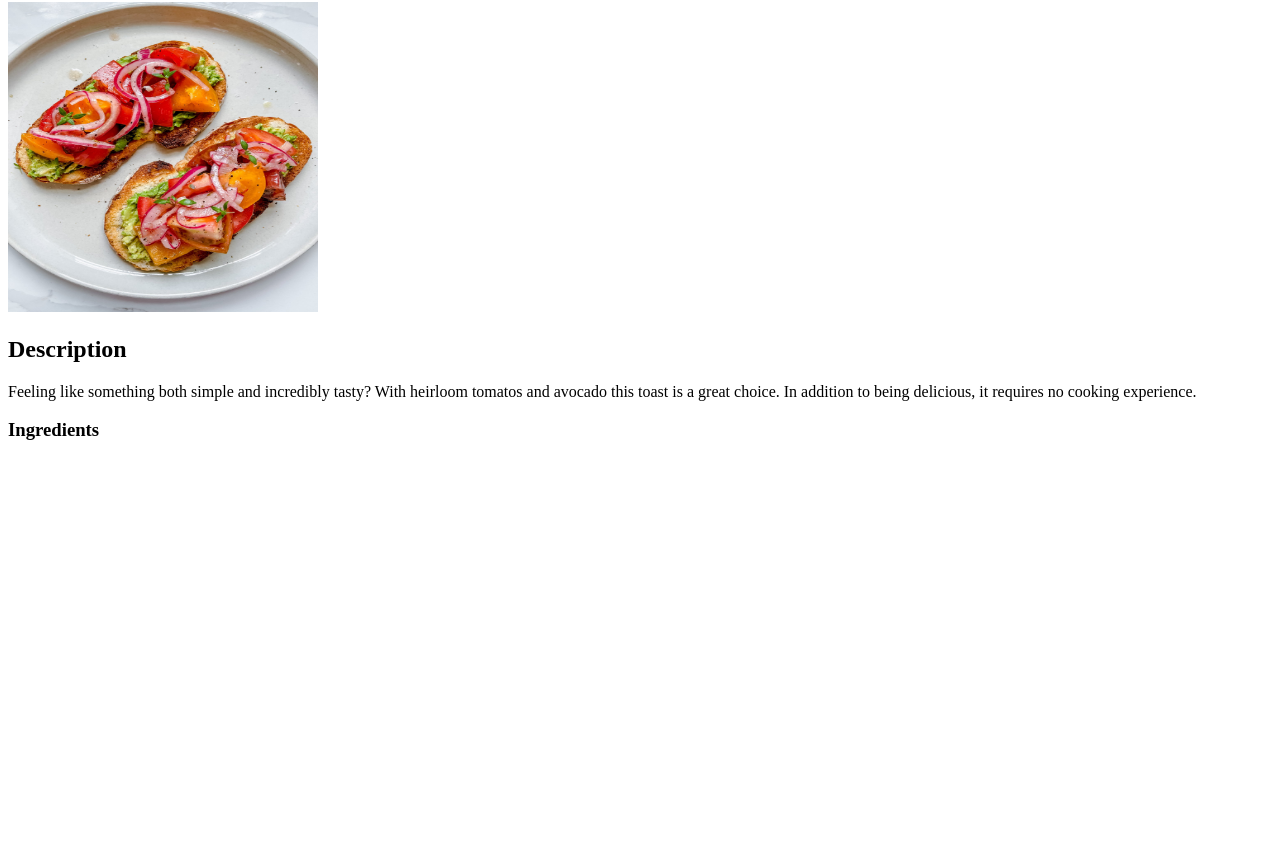
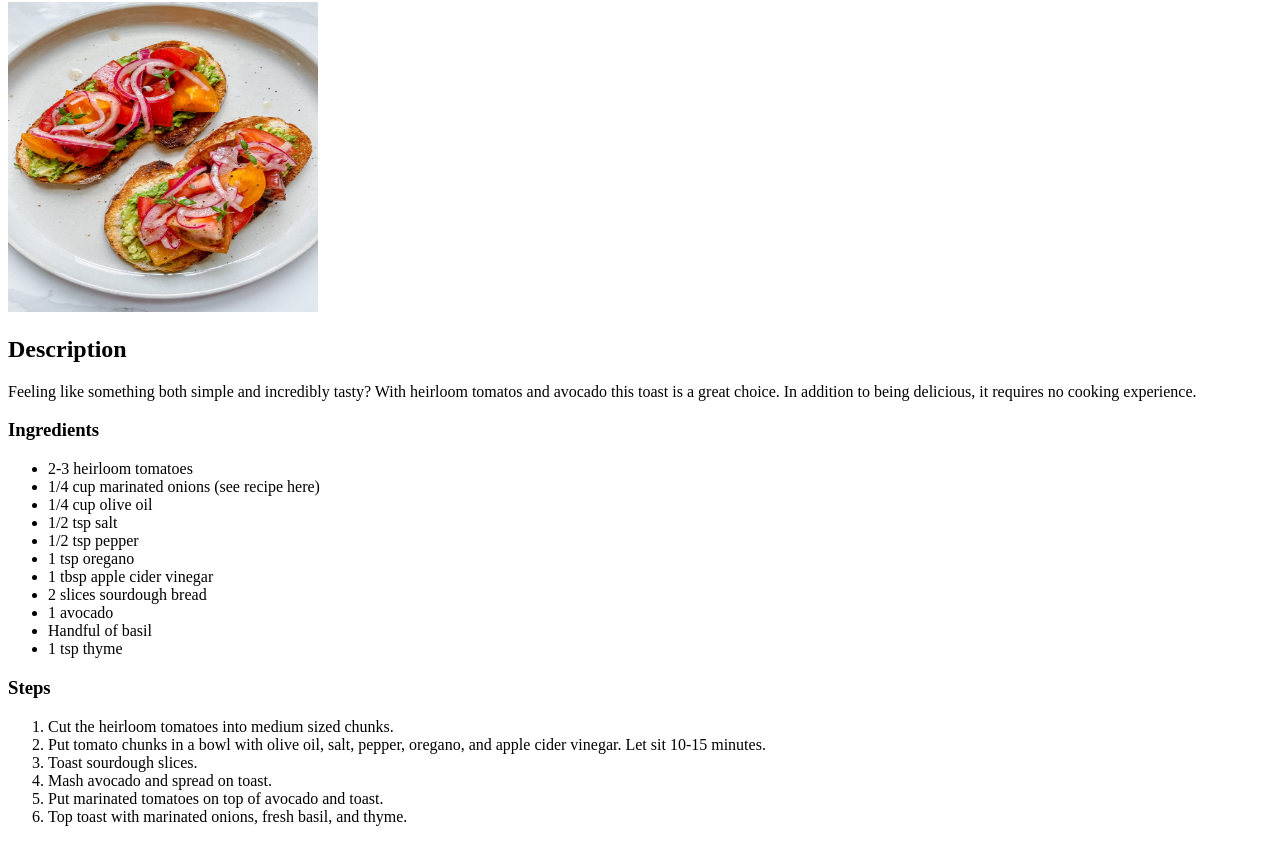
Before and after one commit to stokeafire/odin-recipes, a plain HTML site: page recipes/tna-toast.html in a window 1280 px wide. Shown: the part 78-920 px from the top of the page. Before the commit the page ends 800 px from the top, so only its background shows below. Drawn offline with Linux system fonts and the light colour scheme.

Commit message:
Finished new recipe: tna-toast. Added link to index.html.

```diff
--- a/recipes/tna-toast.html
+++ b/recipes/tna-toast.html
@@ -18,10 +18,30 @@
             experience.</p>
 
         <h3>Ingredients</h3>
-            <ul>
+        <ul>
+            <li>2-3 heirloom tomatoes</li>
+            <li>1/4 cup marinated onions (see recipe here)</li>
+            <li>1/4 cup olive oil</li>
+            <li>1/2 tsp salt</li>
+            <li>1/2 tsp pepper</li>
+            <li>1 tsp oregano</li>
+            <li>1 tbsp apple cider vinegar</li>
+            <li>2 slices sourdough bread</li>
+            <li>1 avocado</li>
+            <li>Handful of basil</li>
+            <li>1 tsp thyme</li>
+        </ul>
 
-            </ul>
-
+        <h3>Steps</h3>
+        <ol>
+            <li>Cut the heirloom tomatoes into medium sized chunks.</li>
+            <li>Put tomato chunks in a bowl with olive oil, salt, pepper, oregano, and apple cider vinegar. Let sit 10-15 minutes.</li>
+            <li>Toast sourdough slices.</li>
+            <li>Mash avocado and spread on toast.</li>
+            <li>Put marinated tomatoes on top of avocado and toast.</li>
+            <li>Top toast with marinated onions, fresh basil, and thyme. </li>
+        </ol>
 
     </body>
+
 </html>
```
Also changed, not shown: index.html (+2 -0 lines).
